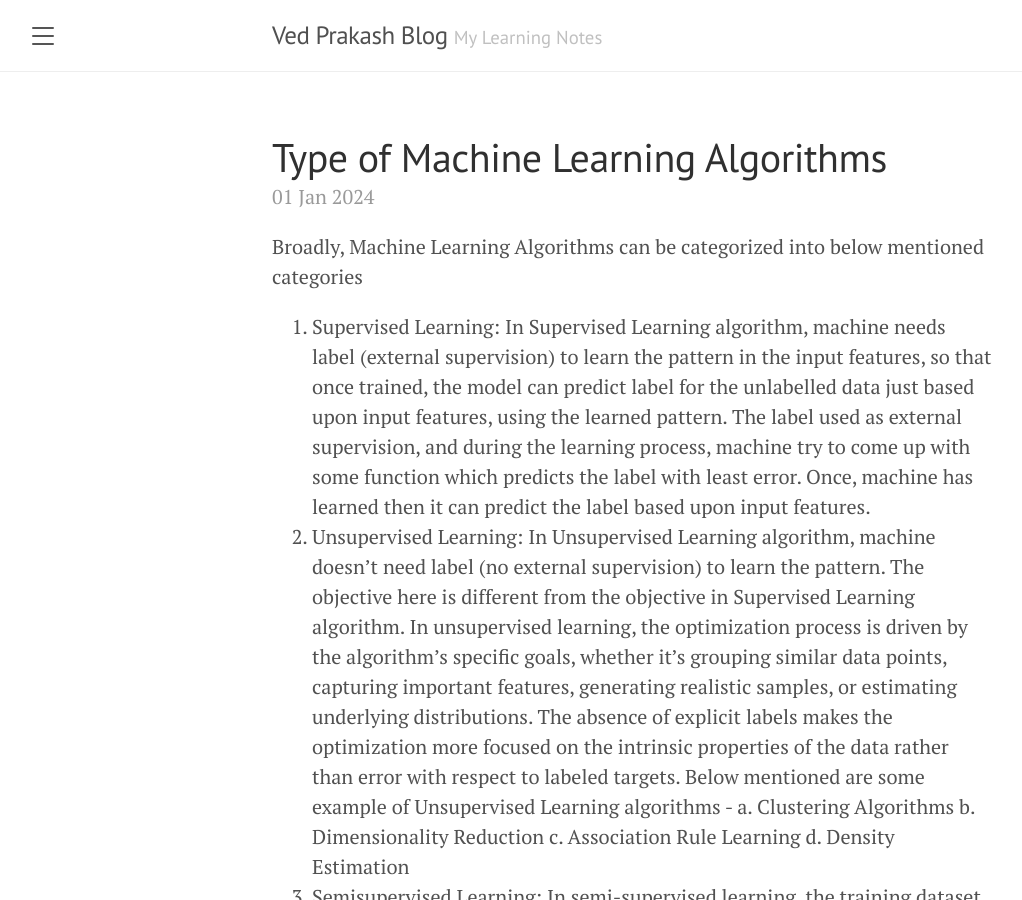
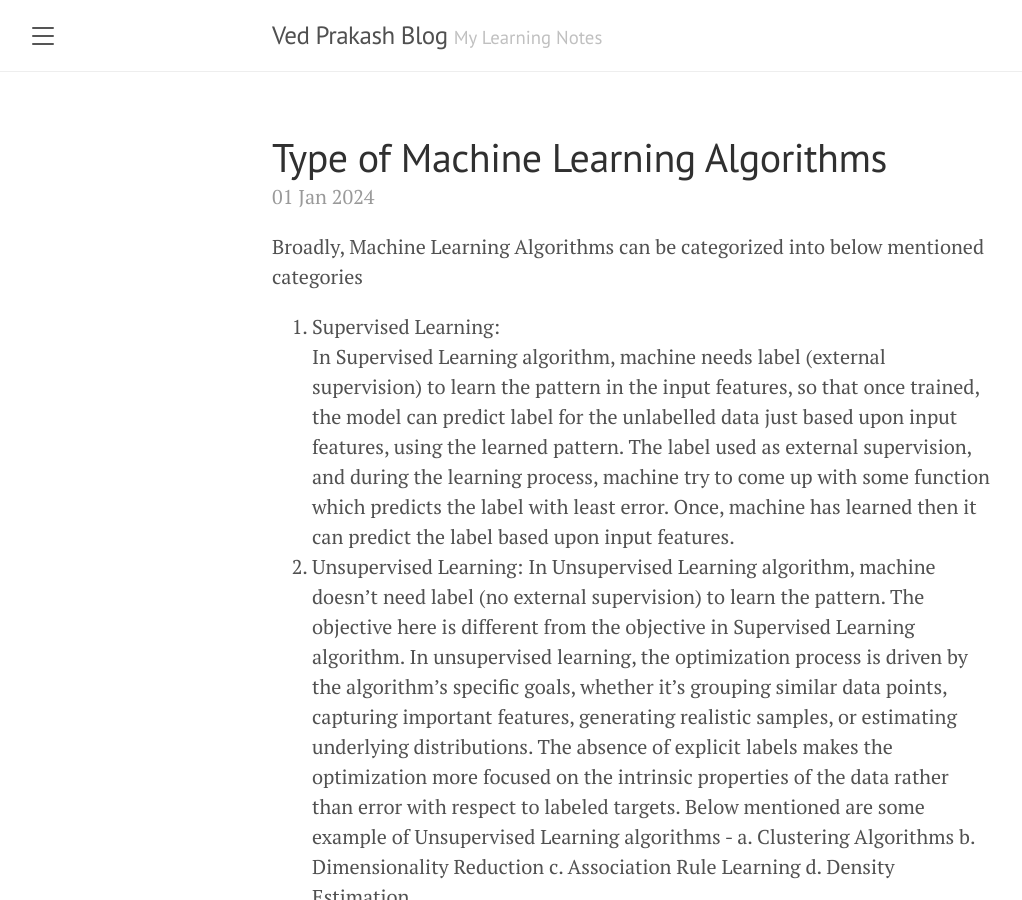
Before and after one commit to Ved-Prakash-Singh/Ved-Prakash-Singh.github.io, a Jekyll site: the page built from _posts/2024-01-01-Self Supervised Learning.md, in a window 1280 px wide and 900 px high. Shown: the whole window, without its empty margins (8-1030 px from the left). Built offline with Jekyll 4.4.1, drawn with Linux system fonts in a browser that asks for light colours.

```diff
--- a/_posts/2024-01-01-Self Supervised Learning.md
+++ b/_posts/2024-01-01-Self Supervised Learning.md
@@ -4,7 +4,7 @@ title: Type of Machine Learning Algorithms
 ---
 
 Broadly, Machine Learning Algorithms can be categorized into below mentioned categories
-1. Supervised Learning: In Supervised Learning algorithm, machine needs label (external supervision) to learn the pattern in the input features, so that once trained, the model can predict label for the unlabelled data just based upon input features, using the learned pattern. The label used as external supervision, and during the learning process, machine try to come up with some function which predicts the label with least error. Once, machine has learned then it can predict the label based upon input features.
+1. Supervised Learning: <br> In Supervised Learning algorithm, machine needs label (external supervision) to learn the pattern in the input features, so that once trained, the model can predict label for the unlabelled data just based upon input features, using the learned pattern. The label used as external supervision, and during the learning process, machine try to come up with some function which predicts the label with least error. Once, machine has learned then it can predict the label based upon input features.
 2. Unsupervised Learning: In Unsupervised Learning algorithm, machine doesn't need label (no external supervision) to learn the pattern. The objective here is different from the objective in Supervised Learning algorithm. In unsupervised learning, the optimization process is driven by the algorithm's specific goals, whether it's grouping similar data points, capturing important features, generating realistic samples, or estimating underlying distributions. The absence of explicit labels makes the optimization more focused on the intrinsic properties of the data rather than error with respect to labeled targets.
    Below mentioned are some example of Unsupervised Learning algorithms -
    a. Clustering Algorithms
```
